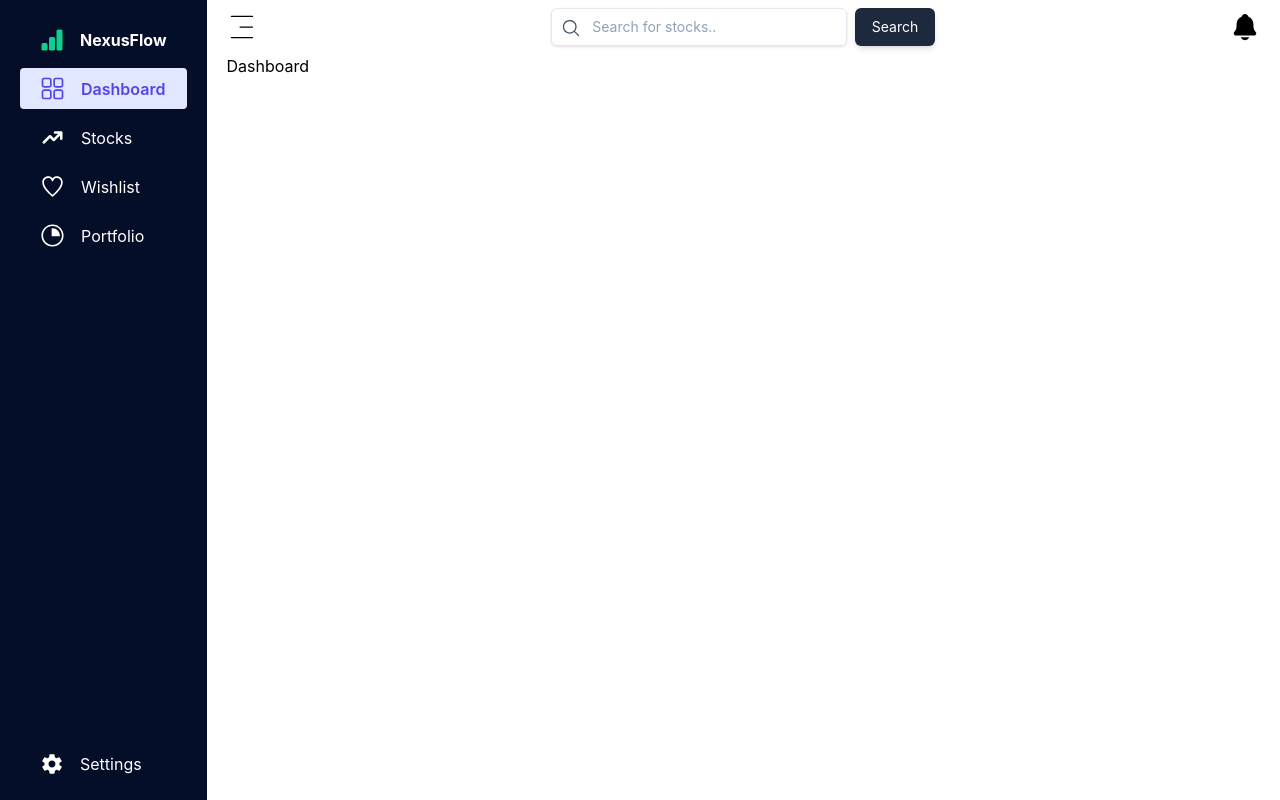
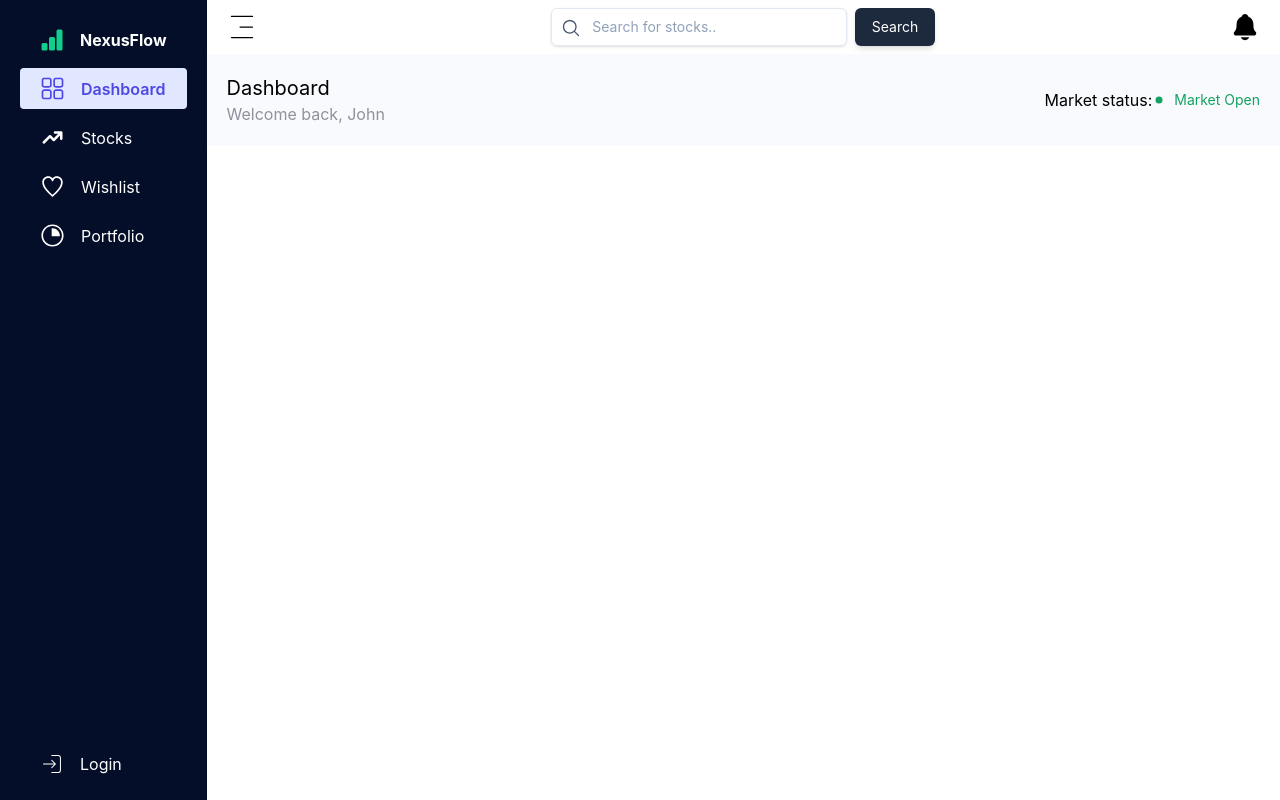
Before and after one commit to nrd00/nexusflow, a React (Vite) app: page /dashboard in a window 1280 px wide. Built offline with nearby package versions, Linux system fonts and the light colour scheme.

Commit message:
Design dashboard greetings part

```diff
--- a/src/App.jsx
+++ b/src/App.jsx
@@ -3,6 +3,10 @@ import "./App.css";
 import Navigation from "./Components/Navigation";
 import Sidebar from "./Components/Sidebar";
 import { BrowserRouter, Routes, Route, Outlet } from "react-router";
+import Dashboard from "./Pages/Dashboard";
+import Stocks from "./Pages/Stocks";
+import WishList from "./Pages/WishList";
+import Portfolio from "./Pages/Portfolio";
 
 function App() {
   const [isCollapsed, setIsCollapsed] = useState(false);
@@ -19,19 +23,23 @@ function App() {
             element={
               <div className="flex">
                 <Sidebar isCollapsed={isCollapsed} />
-                <div className="container">
+                <div className="w-full">
                   <Navigation toggleSidebar={toggleSidebar} />
-                  <Outlet />
+                  <main className="bg-[#F8FAFE] py-5">
+                    <div className="container">
+                      <Outlet />
+                    </div>
+                  </main>
                 </div>
               </div>
             }
           >
             <Route index element={<div>Nexusflow Home</div>} />
-            <Route path="dashboard" element={<div>Dashboard</div>} />
-            <Route path="stocks" element={<div>Stocks</div>} />
-            <Route path="wishlist" element={<div>Wishlist</div>} />
-            <Route path="portfolio" element={<div>Portfolio</div>} />
-            <Route path="settings" element={<div>Settings</div>} />
+            <Route path="dashboard" element={<Dashboard />} />
+            <Route path="stocks" element={<Stocks />} />
+            <Route path="wishlist" element={<WishList />} />
+            <Route path="portfolio" element={<Portfolio />} />
+            <Route path="login" element={<div>Login</div>} />
           </Route>
         </Routes>
       </BrowserRouter>
--- /dev/null
+++ b/src/Components/Dashboard/Greeting.jsx
@@ -0,0 +1,25 @@
+import { GoDotFill } from "react-icons/go";
+
+const Greeting = () => {
+  const profileName = "John";
+  return (
+    <div>
+      <div className="greetings flex justify-between items-center">
+        <div className="greet">
+          <h2 className="text-xl">Dashboard</h2>
+          <p className="font-sm text-[#90919C]">Welcome back, {profileName}</p>
+        </div>
+        <div className="market-status">
+          <p className="flex items-center">
+            Market status:{" "}
+            <span className="text-[#15A15F] flex gap-x-2 items-center text-sm">
+              <GoDotFill /> Market Open
+            </span>
+          </p>
+        </div>
+      </div>
+    </div>
+  );
+};
+
+export default Greeting;
--- a/src/Components/MenuItems.jsx
+++ b/src/Components/MenuItems.jsx
@@ -1,18 +1,15 @@
-import {
-  RxDashboard,
-  RxHeart,
-  RxPieChart
-} from 'react-icons/rx';
+import { RxDashboard, RxHeart, RxPieChart } from "react-icons/rx";
 
 import { HiTrendingUp } from "react-icons/hi";
-import { IoMdHome } from "react-icons/io";
-
-
-
 
 export const MenuItems = [
-  { id: 'dashboard', title: 'Dashboard', icon: RxDashboard, path: '/dashboard' },
-  { id: 'stocks', title: 'Stocks', icon: HiTrendingUp , path: '/stocks' },
-  { id: 'wishlist', title: 'Wishlist', icon: RxHeart, path: '/wishlist' },
-  { id: 'portfolio', title: 'Portfolio', icon: RxPieChart, path: '/portfolio' },
+  {
+    id: "dashboard",
+    title: "Dashboard",
+    icon: RxDashboard,
+    path: "/dashboard",
+  },
+  { id: "stocks", title: "Stocks", icon: HiTrendingUp, path: "/stocks" },
+  { id: "wishlist", title: "Wishlist", icon: RxHeart, path: "/wishlist" },
+  { id: "portfolio", title: "Portfolio", icon: RxPieChart, path: "/portfolio" },
 ];
--- a/src/Components/Navigation.jsx
+++ b/src/Components/Navigation.jsx
@@ -1,11 +1,13 @@
 import { CiMenuFries } from "react-icons/ci";
 import { IoNotifications } from "react-icons/io5";
 
-const Navigation = ({toggleSidebar}) => {
+const Navigation = ({ toggleSidebar }) => {
   return (
     <>
-      <nav className="flex justify-between items-center py-2">
-        <CiMenuFries className="text-3xl font-bold cursor-pointer"
+      <div className="container">
+        <nav className="flex justify-between items-center py-2 w-full">
+          <CiMenuFries
+            className="text-3xl font-bold cursor-pointer"
             onClick={toggleSidebar}
           />
           <div class="w-full max-w-sm min-w-50">
@@ -38,9 +40,10 @@ const Navigation = ({toggleSidebar}) => {
           </div>
 
           <div className="profile">
-        <IoNotifications className="text-3xl font-bold"/>
+            <IoNotifications className="text-3xl font-bold" />
           </div>
         </nav>
+      </div>
     </>
   );
 };
--- a/src/Components/Sidebar.jsx
+++ b/src/Components/Sidebar.jsx
@@ -1,7 +1,8 @@
 import { MenuItems } from "./MenuItems";
-import { IoMdSettings } from "react-icons/io";
 import { NavLink } from "react-router";
 import { BsBarChartFill } from "react-icons/bs";
+import { CiLogin } from "react-icons/ci";
+//<CiLogout />
 
 const Sidebar = ({ isCollapsed }) => {
   return (
@@ -51,11 +52,11 @@ const Sidebar = ({ isCollapsed }) => {
 
       <NavLink
         className="flex gap-x-4 px-5 py-1 hover:bg-[#5B62FC] rounded cursor-pointer"
-        to={"settings"}
+        to={"login"}
       >
-        <IoMdSettings className="text-white text-2xl" />
+        <CiLogin className="text-white text-2xl" />
         {!isCollapsed && (
-          <span className="title text-md text-white">Settings</span>
+          <span className="title text-md text-white">Login</span>
         )}
       </NavLink>
     </aside>
--- a/src/Pages/Dashboard.jsx
+++ b/src/Pages/Dashboard.jsx
@@ -1,11 +1,11 @@
-
+import Greeting from "../Components/Dashboard/Greeting";
 
 const Dashboard = () => {
-    return (
-        <div>
-            Dashboard
-        </div>
-    );
+  return (
+    <>
+      <Greeting />
+    </>
+  );
 };
 
 export default Dashboard;
--- /dev/null
+++ b/src/Pages/Portfolio.jsx
@@ -0,0 +1,5 @@
+const Portfolio = () => {
+  return <div>Portfolio</div>;
+};
+
+export default Portfolio;
--- /dev/null
+++ b/src/Pages/Stocks.jsx
@@ -0,0 +1,5 @@
+const Stocks = () => {
+  return <div>Stocks</div>;
+};
+
+export default Stocks;
--- /dev/null
+++ b/src/Pages/WishList.jsx
@@ -0,0 +1,5 @@
+const WishList = () => {
+  return <div>WishList</div>;
+};
+
+export default WishList;
```
Lines whose indentation alone changed are shown as unchanged.
